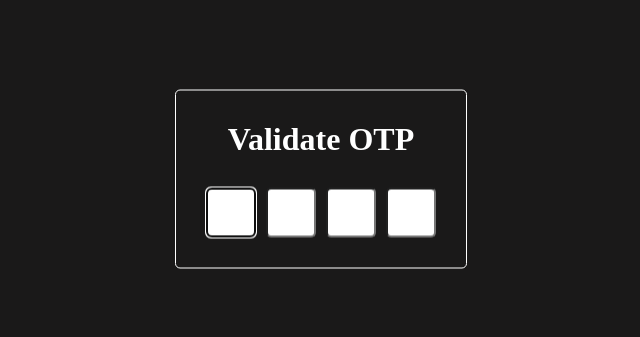
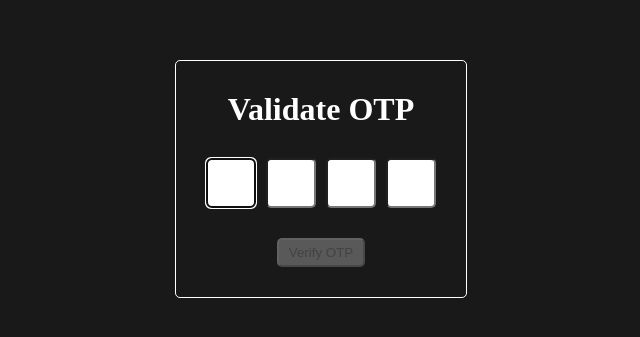
Before and after one commit to ShivWK/Machine-Coding-Round-Questions, a React (Vite) app: page / in a window 1280 px wide. Shown: the part 221-558 px from the top of the page, without its empty margins (319-959 px from the left). Built offline with nearby package versions, Linux system fonts and the light colour scheme.

Commit message:
Refactor the Otp component and add otp paste feature

```diff
--- a/src/App.jsx
+++ b/src/App.jsx
@@ -16,7 +16,7 @@ function App() {
     // <ModalParent />
     // <AutoCompleteParent />
     // <AccordionParent />
-    <Otp count={4} />
+    <Otp count={4} onComplete={(otp) => {console.log(otp)}} />
   )
 }
 
--- a/src/Components/otp/OtpComponent.jsx
+++ b/src/Components/otp/OtpComponent.jsx
@@ -1,7 +1,7 @@
 import { useEffect, useRef, useState } from "react";
 import "./otp.css";
 
-const Otp = ({ count = 4 }) => {
+const Otp = ({ count = 4, onComplete }) => {
     const numberOfDigits = Array.from({ length: Number(count) }, (_, i) => i);
     const [otp, setOtp] = useState(new Array(count).fill(""));
     // Filling with "" prevents undefined values.
@@ -20,22 +20,31 @@ const Otp = ({ count = 4 }) => {
         }
     }
 
+    const checkCompletion = (updatedOtp) => {
+        if (updatedOtp.every(val => val !== "")) {
+            onComplete?.(updatedOtp.join(""));
+        }
+    }
+
     const handleInputChange = (e, index) => {
         const value = e.target.value.trim();
         if (value && !/^\d+$/.test(value)) return;
 
-        const newArray = [...otp];
-        newArray[index] = value.slice(-1);
-        setOtp(newArray);
+        const newOtp = [...otp];
+        newOtp[index] = value.slice(-1);
+        setOtp(newOtp);
 
         if (value) {
             moveFocusRight(index);
         }
+
+        checkCompletion(newOtp);
     }
 
     const handleOnKeyDown = (e, index) => {
         if (e.key === "Backspace") {
             e.preventDefault();
+
             const newOtp = [...otp];
 
             if (otp[index]) {
@@ -53,6 +62,28 @@ const Otp = ({ count = 4 }) => {
         }
     }
 
+    const handlePaste = (e) => {
+        e.preventDefault();
+
+        const pastedData = e.clipboardData.getData("text").replace(/\s+/g, "").trim();
+
+        if (!/^\d+$/.test(pastedData)) return;
+
+        const pastedArray = pastedData.slice(0, count).split("");
+        const newOtp = [...otp];
+
+        pastedArray.forEach((digit, index) => {
+            newOtp[index] = digit;
+        })
+
+        setOtp(newOtp);
+        const lastIndex = Math.min(pastedArray.length, count) - 1;
+
+        inputRef.current[lastIndex]?.focus();
+
+        checkCompletion(newOtp);
+    }
+
     useEffect(() => {
         inputRef.current[0]?.focus();
     }, [])
@@ -66,16 +97,22 @@ const Otp = ({ count = 4 }) => {
                         return <input
                             key={index}
                             type="text"
+                            autoComplete="one-time-code"
                             value={otp[index]}
                             inputMode="numeric"
                             onChange={(e) => handleInputChange(e, index)}
                             onKeyDown={(e) => handleOnKeyDown(e, index)}
+                            onPaste={handlePaste}
                             className="otp-input"
                             ref={(ele) => inputRef.current[index] = ele}
                         />
                     })
                 }
             </div>
+
+            <button onClick={onComplete} disabled={!otp.every(otp => otp !== "")} className="otp-verification-btn">
+                Verify OTP
+            </button>
         </div>
     )
 }
--- a/src/Components/otp/otp.css
+++ b/src/Components/otp/otp.css
@@ -13,8 +13,10 @@
     padding: 30px;
 }
 
-.otp-parent h1 {
-    /* margin-top: 15px; */
+.otp-verification-btn {
+    padding: 5px 10px;
+    cursor: pointer;
+    border-radius: 5px;
 }
 
 .otp-container {
```
